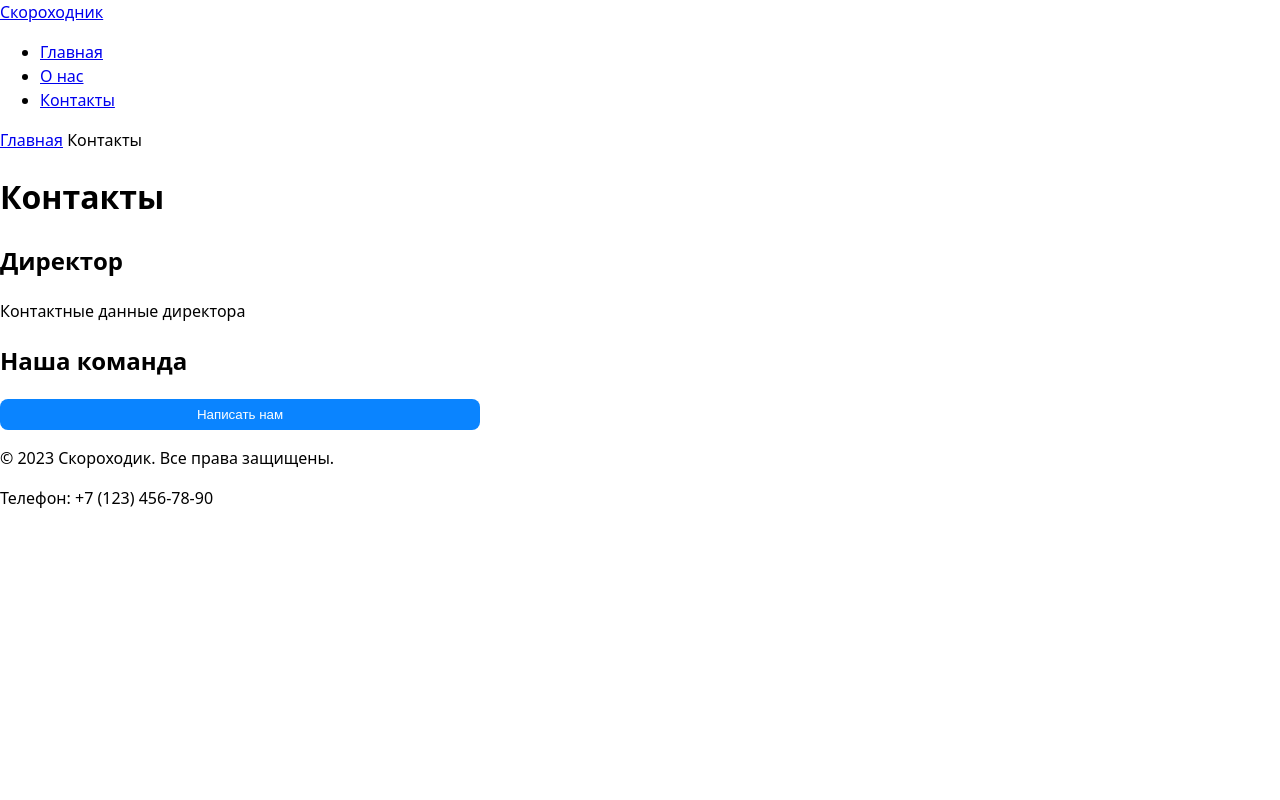
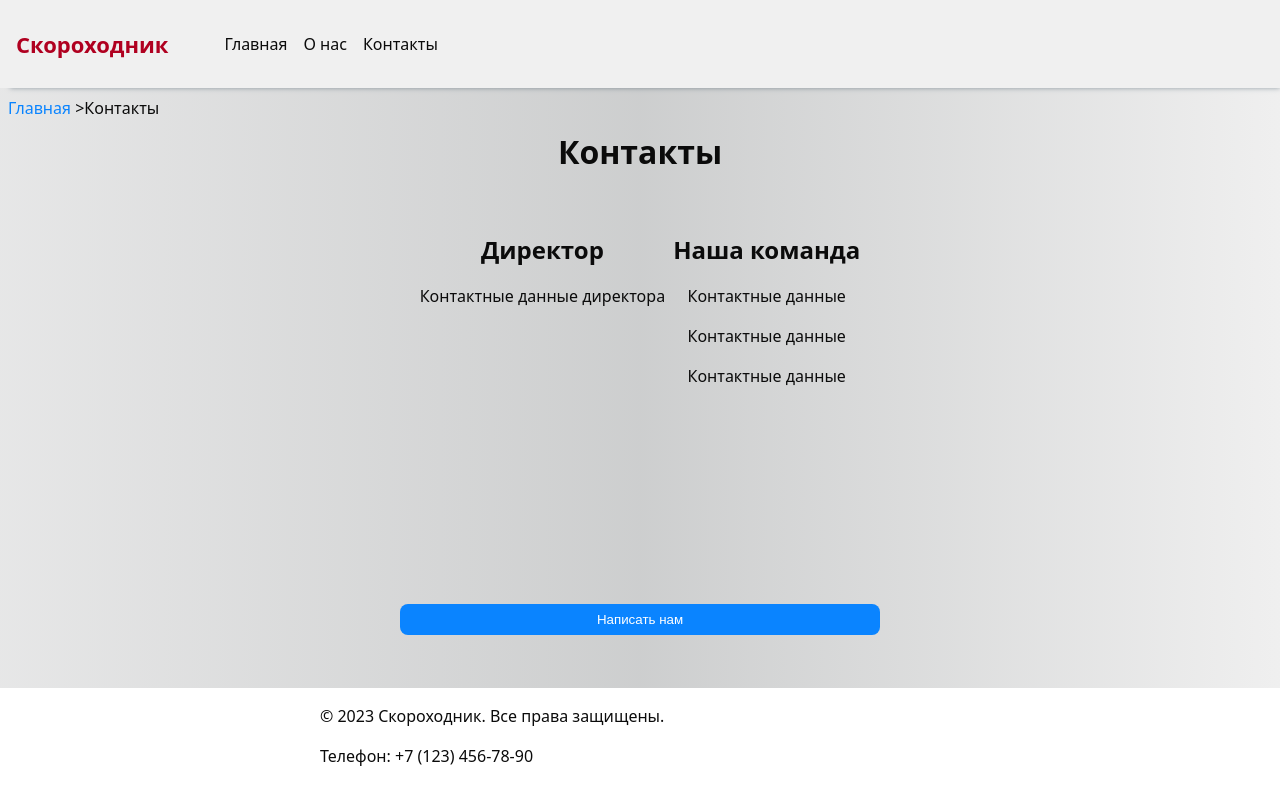
Before and after one commit to yurikses/my-awesome-project, a plain HTML site: page src/contacts.html in a window 1280 px wide. Drawn offline with nearby package versions, Linux system fonts and the light colour scheme.

Commit message:
feat: new css

```diff
--- a/src/contacts.html
+++ b/src/contacts.html
@@ -11,31 +11,37 @@
     <script src="https://unpkg.com/imask"></script>
 </head>
 <body>
-    <header>
-        <a href="index.html">Скороходник</a>
+    <header class="header">
+        <a class="title"  href="index.html">Скороходник</a>
         <!-- Главное меню навигации -->
-        <nav>
+        <nav class="main-nav">
             <ul>
-                <li><a href="index.html">Главная</a></li>
-                <li><a href="about.html">О нас</a></li>
-                <li><a href="contacts.html">Контакты</a></li>
+                <li class="main-nav_list"><a href="index.html">Главная</a></li>
+                <li class="main-nav_list"><a href="about.html">О нас</a></li>
+                <li class="main-nav_list"><a href="contacts.html">Контакты</a></li>
             </ul>
         </nav>
     </header>
-    <main>
-        <nav aria-label="Хлебные крошки">
-            <a href="index.html">Главная</a>
-            <span>Контакты</span>
+    <main class="main-box">
+        <nav class="page-path " aria-label="Хлебные крошки">
+            <a class="page-path_link" href="index.html">Главная</a>
+            <span class="page-path_text">Контакты</span>
         </nav>
-        <h1>Контакты</h1>
-        <section>
-            <h2>Директор</h2>
-            <p>Контактные данные директора</p>
-        </section>
-        <section>
-            <h2>Наша команда</h2>
-        </section>
-        <button id="openDialog" type="button">Написать нам</button>
+        <h1 class="section__title ">Контакты</h1>
+        <div class="flex-container--3 contacts-container">
+            <section class="contact-section_element section">
+                <h2 class="section__title">Директор</h2>
+                <p class="contact-section_text">Контактные данные директора</p>
+            </section>
+            <section class="contact-section_element section">
+                <h2 class="section__title">Наша команда</h2>
+                <p class="contact-section_text">Контактные данные </p>
+                <p class="contact-section_text">Контактные данные </p>
+                <p class="contact-section_text">Контактные данные </p>
+            </section>
+        </div>
+
+        <button id="openDialog" type="button" class="contacts-button">Написать нам</button>
         <dialog id="contactDialog" aria-labelledby="dialogTitle">
             <form id="contactForm" method="dialog" novalidate>
                 <label for="nameInput">Имя</label>
@@ -68,10 +74,12 @@
             </form>
         </dialog>
     </main>
-    <footer>
-        <p>&copy; 2023 Скороходик. Все права защищены.</p>
+
+    <footer class="main-footer">
+        <p>&copy; 2023 Скороходник. Все права защищены.</p>
         <p>Телефон: +7 (123) 456-78-90</p>
     </footer>
+
 <script src="../js/script.js"></script>
 </body>
 </html>
--- a/styles/styles.css
+++ b/styles/styles.css
@@ -1,19 +1,90 @@
+:root{
+ /* Палитра */
+ color-scheme: light;
+ --color-bg:#fff; --color-fg:#0b0b0b; --color-muted:#666;
+ --color-primary:#0a84ff; --color-danger:#b00020;
+ --color-selected:#87c3e1;
+ /* Типографика и размеры */
+ --font-body:system-ui,-apple-system,"Segoe UI",Roboto,Arial,sans-serif;
+ --font-size-1: 8px; --font-size-2:12px; --font-size-3: 16px; --font-size-4: 22px;
+ --space-1:4px; --space-2:8px; --space-3:16px; --space-4:24px; --space-5:40px;
+ --big-space-1:10rem;
+ /* Скругления и тени */
+ --radius:12px;
+ --shadow:0 1px 2px rgba(0,0,0,.08), 0 8px 24px rgba(0,0,0,.08);
+}
+/* Тёмная тема: переопределяем только значения токенов */
+body.theme-dark{
+ --color-bg:#0b0b0b; --color-fg:#f5f5f5; --color-muted:#aaa;
+ --color-primary:#6aa2ff;
+}
+
+
 * {
-    box-sizing: border-box;
+    box-sizing:border-box;
+    scroll-behavior:smooth;
 
 }
 
-html, body {
-    margin: 0;
-    padding: 0;
+html,body {
+    margin:0;
+    padding:0;
+}
+
+main {
+    background: linear-gradient(90deg,rgba(187, 188, 189, 0.36) 0%, rgba(136, 139, 140, 0.42) 50%, rgba(204, 204, 204, 0.31) 100%);
+}
+
+main {
+    color: var(--color-fg);
+}
+
+a {
+    text-decoration: none;
+    color: var(--color-fg);
+}
+
+.main-link{
+    color: var(--color-danger);
 }
 
 body {
-    font-family: system-ui, -apple-system, "Segou UI", Roboto, Arial, sans-serif;
-    line-height: 1.5;
+ background:var(--color-bg);
+ color:var(--color-fg);
+ font-family:var(--font-body);
+ line-height:1.5;
 }
 
-label{
+/* Центровка и ограничение ширины контейнера */
+.container {
+    width:min(100% - 2*var(--space-4), 1120px);
+    margin-inline:auto;
+}
+/* Вертикальные отступы секций по токенам */
+.section {
+    padding-block:var(--space-5);
+}
+.section__title {
+    margin:0 0 var(--space-3);
+    text-align: center;
+}
+
+.flex-container--1{
+    display: flex;
+    gap: var(--space-1);
+}
+.flex-container--2{
+    display: flex;
+    gap: var(--space-2);
+}
+
+.flex-container--3{
+    display: flex;
+    gap: var(--space-2);
+}
+
+
+label {
     display:block;
     margin: 0.5rem 0.25rem;
 }
@@ -43,3 +114,79 @@ button:hover { filter: brightness(0.95); }
 :disabled, [aria-disabled="true"] { opacity: .6; cursor: not-allowed; }
 /* Подсветка ошибочных полей (установите aria-invalid="true") */
 [aria-invalid="true"] { border-color: #b00020; }
+
+.header{
+    padding: var(--space-3) ;
+    background-color: #f0f0f0 ;
+    display: flex;
+    gap:var(--space-3);
+    align-items: center;
+    box-shadow: 5px 5px 5px -5px rgba(34, 60, 80, 0.6);
+}
+
+.title {
+    color: var(--color-danger);
+    font-size: var(--font-size-4);
+    font-weight: 600;
+}
+
+.main-nav ul {
+    display: flex;
+    gap: var(--space-3);
+
+}
+
+.main-nav_list{
+    list-style: none;
+}
+
+.main-nav_list > a:hover{
+    color: var(--color-danger);
+}
+
+.main-nav_list > a:focus-visible{
+    color: var(--color-danger);
+}
+
+.page-path_link{
+    color: var(--color-primary);
+    text-decoration: dotted;
+}
+
+.page-path_text::before{
+    content: '>';
+}
+
+.page-path {
+    align-self: flex-start;
+    padding: var(--space-2);
+}
+.contact-section_text {
+    text-align: center;
+
+}
+
+.main-box {
+    display: flex;
+    flex-direction: column;
+    align-items: center;
+    min-height: 75vh;
+}
+
+
+.main-footer {
+    max-width: 50%;
+    margin: 0 auto;
+}
+
+.contacts-button{
+    margin-top: var( --big-space-1);
+    margin-bottom: var(--space-3);
+}
+
+.info-container {
+    display: flex;
+    gap: var(--space-3);
+
+
+}
```
Also changed, not shown: src/about.html (+15 -11 lines), src/index.html (+11 -8 lines).
